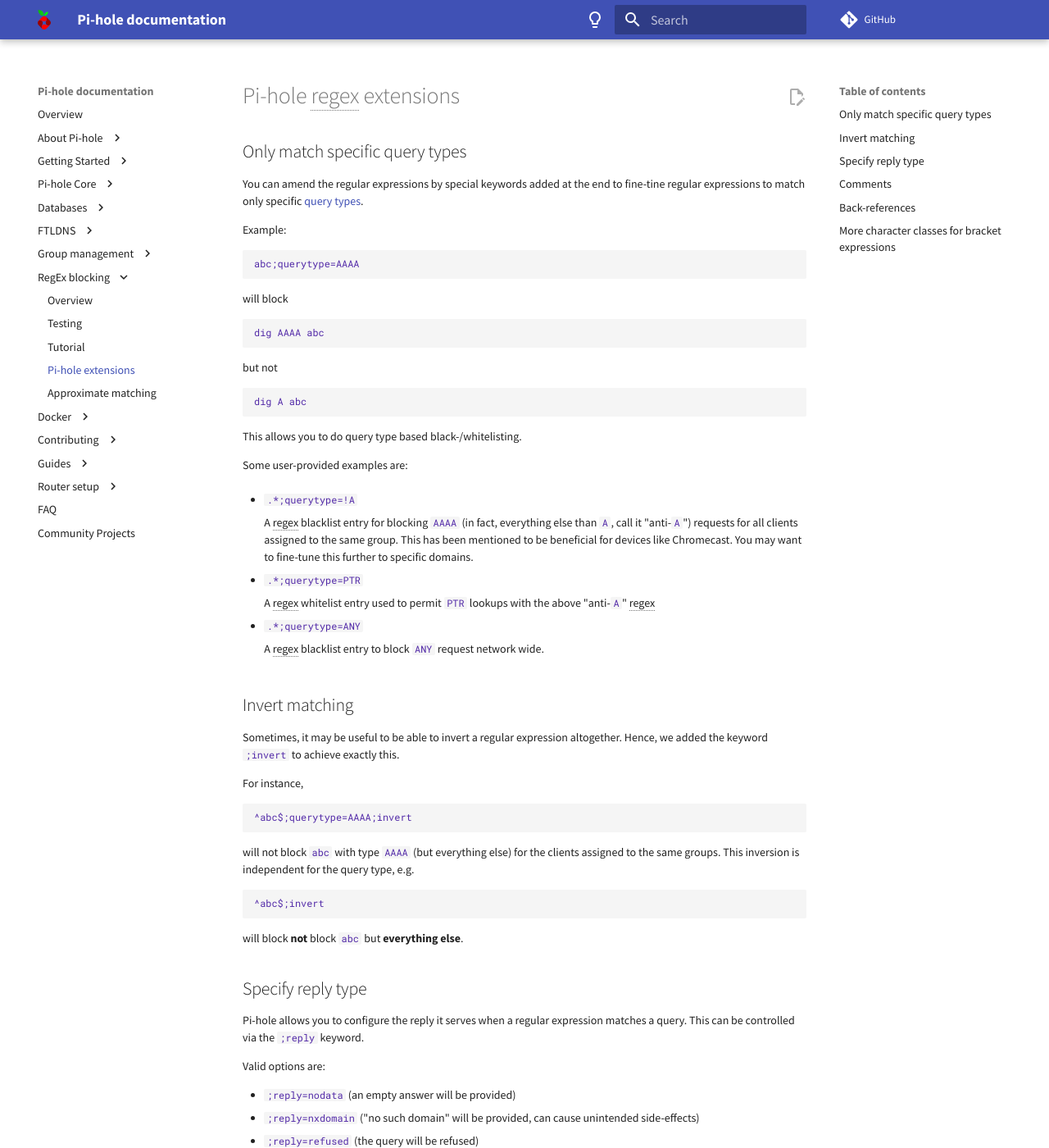
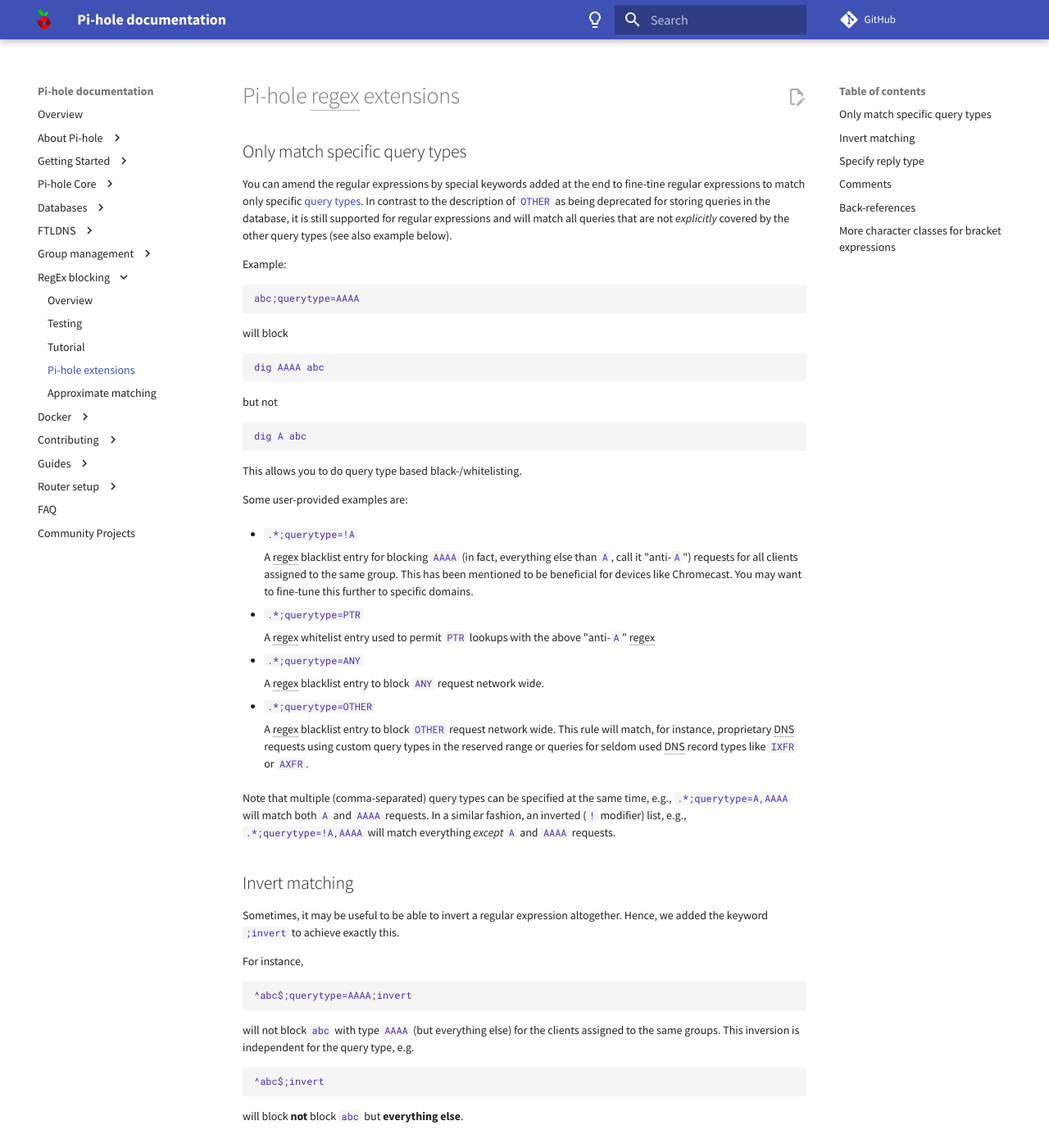
Before and after one commit to pi-hole/docs, an MkDocs documentation site: the page built from docs/regex/pi-hole.md, in a window 1280 px wide and 1400 px high. Shown: the whole window at 82% size. Built offline with MkDocs 1.6.1 and Material for MkDocs 9.7.7, drawn with Linux system fonts in a browser that asks for light colours; comment, search, counter and statistics services are not loaded.

Commit message:
Document support of comma-separated query types in the regex extension ;querytype=A,AAAA. Furthermore, be a bit more explicit about what OTHER means in which context.
Signed-off-by: DL6ER <dl6er@dl6er.de>

```diff
--- a/docs/regex/pi-hole.md
+++ b/docs/regex/pi-hole.md
@@ -2,7 +2,7 @@
 
 ## Only match specific query types
 
-You can amend the regular expressions by special keywords added at the end to fine-tine regular expressions to match only specific [query types](../database/ftl.md#supported-query-types).
+You can amend the regular expressions by special keywords added at the end to fine-tine regular expressions to match only specific [query types](../database/ftl.md#supported-query-types). In contrast to the description of `OTHER` as being deprecated for storing queries in the database, it is still supported for regular expressions and will match all queries that are not *explicitly* covered by the other query types (see also example below).
 
 Example:
 
@@ -37,6 +37,12 @@
 - `.*;querytype=ANY`
 
     A regex blacklist entry to block `ANY` request network wide.
+
+- `.*;querytype=OTHER`
+
+    A regex blacklist entry to block `OTHER` request network wide. This rule will match, for instance, proprietary DNS requests using custom query types in the reserved range or queries for seldom used DNS record types like `IXFR` or `AXFR`.
+
+Note that multiple (comma-separated) query types can be specified at the same time, e.g., `.*;querytype=A,AAAA` will match both `A` and `AAAA` requests. In a similar fashion, an inverted (`!` modifier) list, e.g., `.*;querytype=!A,AAAA` will match everything *except* `A` and `AAAA` requests.
 
 ## Invert matching
 
```
Also changed, not shown: docs/database/ftl.md (+3 -1 lines).
